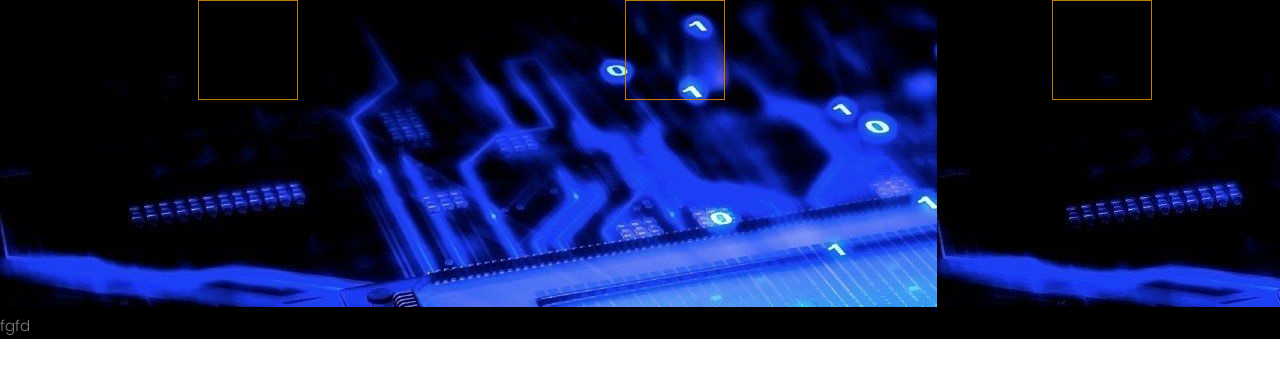
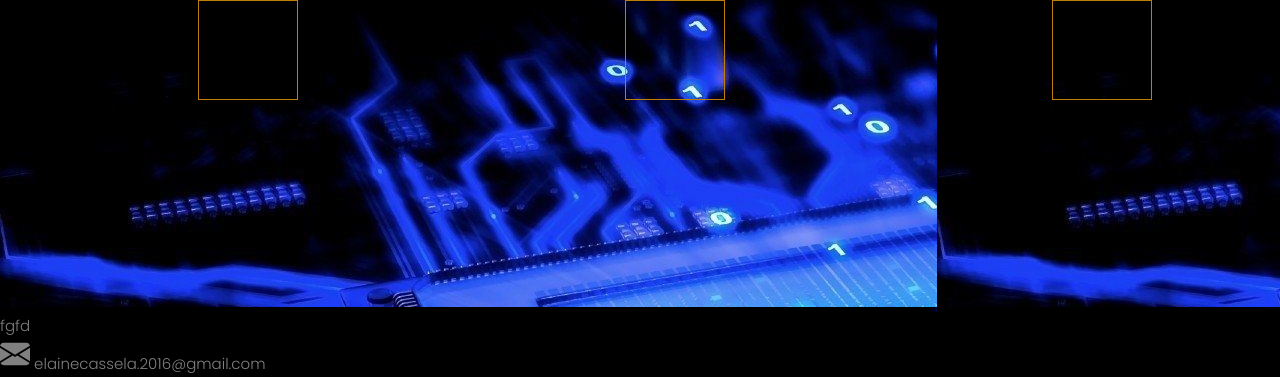
Before and after one commit to josecassela/official, a plain HTML site: page index.html in a window 1280 px wide. Shown: the part 2694-3071 px from the top of the page. Before the commit the page ends 3033 px from the top, so only its background shows below. Drawn offline with Linux system fonts and the light colour scheme; some packages are replaced by stand-ins of ours; no server answers.

Commit message:
Update index.html

```diff
--- a/index.html
+++ b/index.html
@@ -377,6 +377,13 @@
     			</div>
 
     		</div>
+
+		<div>
+		<svg xmlns="http://www.w3.org/2000/svg" width="30" height="30" fill="currentColor" class="bi bi-envelope-fill" viewBox="0 0 16 16">
+			<path d="M.05 3.555A2 2 0 0 1 2 2h12a2 2 0 0 1 1.95 1.555L8 8.414.05 3.555ZM0 4.697v7.104l5.803-3.558L0 4.697ZM6.761 8.83l-6.57 4.027A2 2 0 0 0 2 14h12a2 2 0 0 0 1.808-1.144l-6.57-4.027L8 9.586l-1.239-.757Zm3.436-.586L16 11.801V4.697l-5.803 3.546Z"/>
+		  </svg>
+		elainecassela.2016@gmail.com
+	</div>
     	</div>
     </section>
 
```
